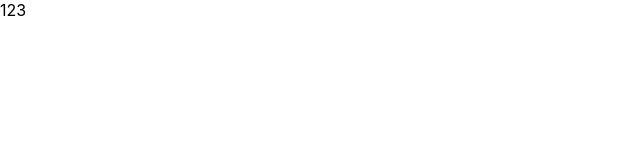
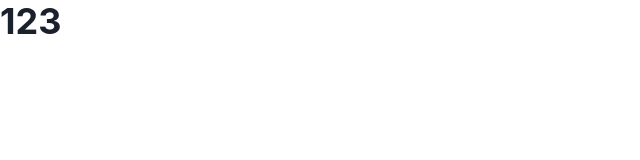
Before and after one commit to nborzunov/finity, a React (Vite) app: page / in a window 1280 px wide. Shown: the top 160 px of the page, without its empty margins (0-640 px from the left). Built offline with nearby package versions, Linux system fonts and the light colour scheme.

Commit message:
Added chakra-ui library

```diff
--- a/src/App.tsx
+++ b/src/App.tsx
@@ -1,5 +1,11 @@
+import { Heading } from '@chakra-ui/react';
+
 function App() {
-  return <div>123</div>;
+  return (
+    <div>
+      <Heading>123</Heading>
+    </div>
+  );
 }
 
 export default App;
--- a/src/main.tsx
+++ b/src/main.tsx
@@ -1,5 +1,6 @@
 import './index.css';
 
+import { ChakraProvider } from '@chakra-ui/react';
 import React from 'react';
 import ReactDOM from 'react-dom';
 
@@ -7,7 +8,9 @@ import App from './App';
 
 ReactDOM.render(
   <React.StrictMode>
-    <App />
+    <ChakraProvider>
+      <App />
+    </ChakraProvider>
   </React.StrictMode>,
   document.getElementById('root'),
 );
```
Also changed, not shown: package.json (+6 -2 lines), 1 other file (tests, documents, lock files or other folders).
